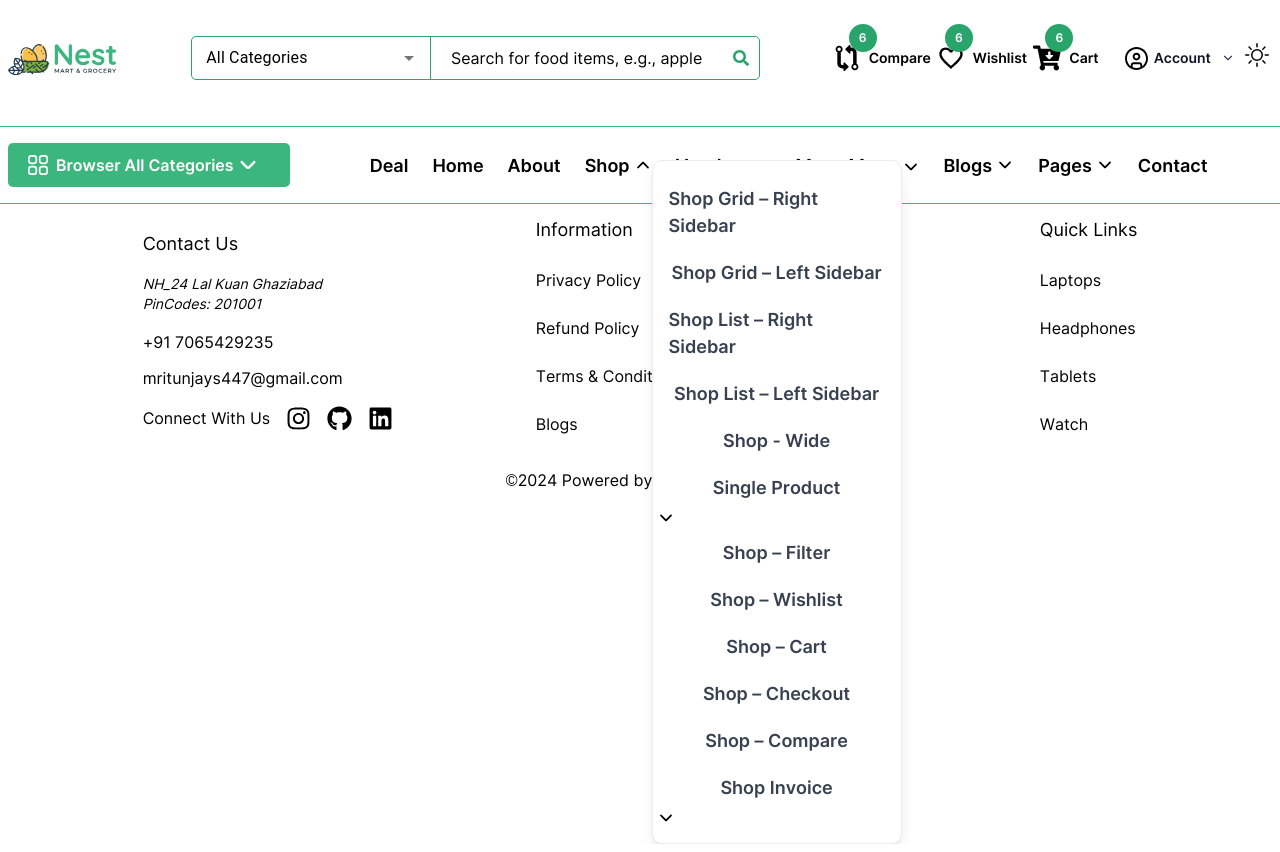
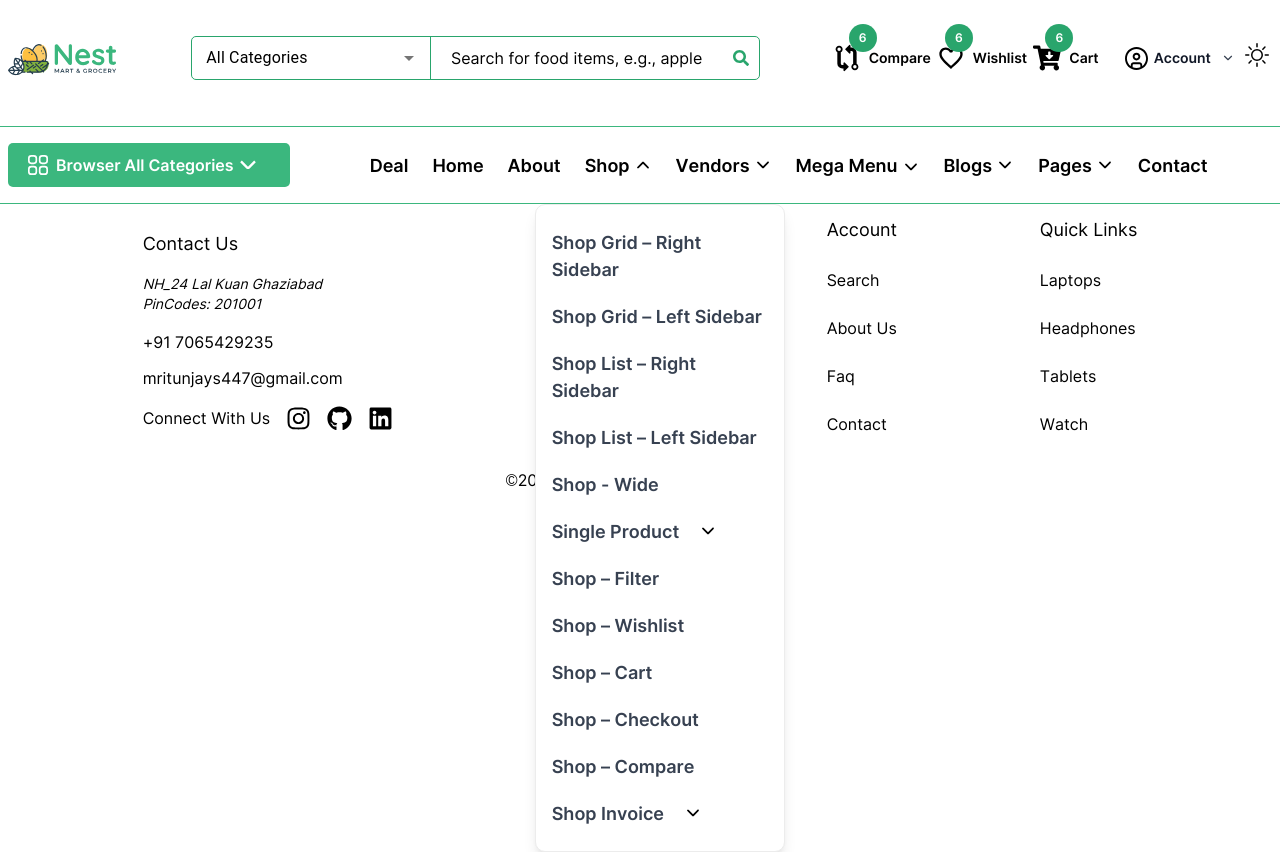
Before and after one commit to MRITUNJAY-SINGHH/Food-App, a React (Vite) app: page / in a window 1280 px wide. Both pictures are taken after a click on the button "Shop". Built offline with nearby package versions, Linux system fonts and the light colour scheme.

Commit message:
git commit - m "Added NavbarDropdown.jsx"

```diff
--- a/src/Common/NavbarDropdown.jsx
+++ b/src/Common/NavbarDropdown.jsx
@@ -11,10 +11,10 @@ const Dropdown = ({ title, items, icon, submenuIcon }) => {
    };
 
    return (
-      <div className='relative group dark:bg-gray-900 text-black dark:text-white'>
+      <div className='relative group  text-black dark:text-white'>
          <button
             onClick={handleToggleDropdown}
-            className='hover:text-green-600 focus:outline-none flex items-center whitespace-nowrap'
+            className='hover:text-green-600 dark:hover:text-white focus:outline-none flex items-center whitespace-nowrap'
          >
             {title}
             {icon && icon}
@@ -29,13 +29,16 @@ const Dropdown = ({ title, items, icon, submenuIcon }) => {
             )}
          </button>
          {isDropdownOpen && (
-            <div className='dark:bg-gray-900 text-black dropdown_menu absolute left-full top-0 mt-2 py-4 bg-white border rounded-md shadow-lg z-10 transition-all duration-500 sub-menu'>
+            <div className='dark:bg-gray-900 text-black dropdown_menu absolute left-[-50px] top-11  mt-2 py-4 bg-white border rounded-md shadow-lg z-10 transition-all duration-500 sub-menu'>
                <ul className='dropdown_menu_list space-y-1 text-gray-700 dark:text-white dark:border-none '>
                   {items.map((item, index) => (
-                     <li key={index} className='dropdown_menu_list_item'>
+                     <li
+                        key={index}
+                        className='dropdown_menu_list_item flex items-center hover:bg-gray-200 dark:hover:bg-orange-800'
+                     >
                         <Link
                            to={item.link}
-                           className=' px-4 py-2 hover:bg-gray-200 dark:hover:bg-orange-800 rounded-md transition-all duration-300 flex justify-center items-center'
+                           className=' px-4 py-2  rounded-md transition-all duration-300 flex justify-between items-center'
                         >
                            {item.name}
                            {submenuIcon && submenuIcon}
```
